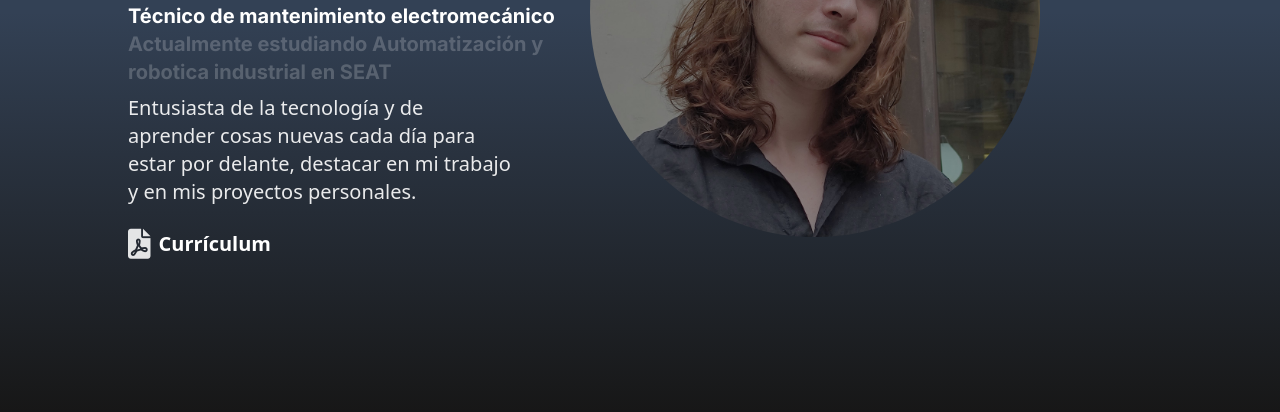
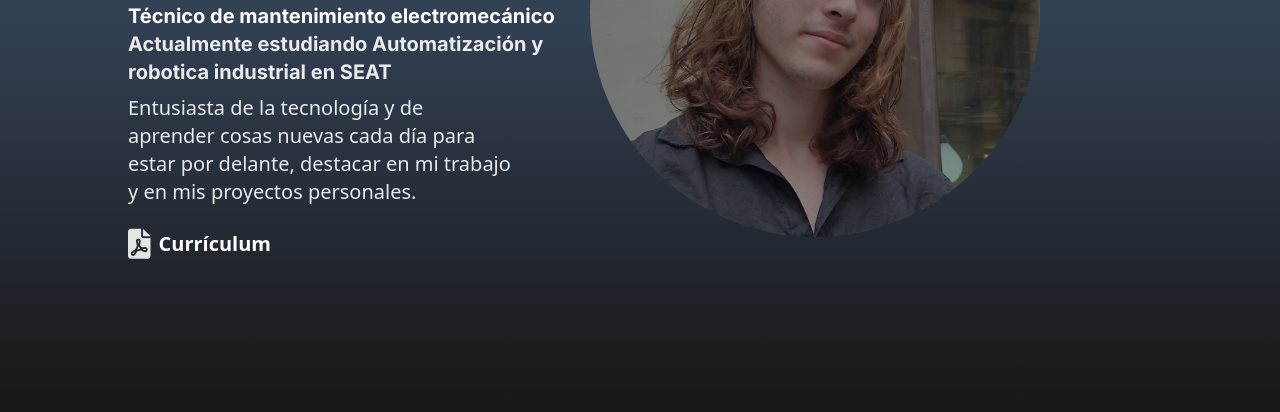
Before and after one commit to DiegoHijano/DiegoHijano, an Astro site: page / in a window 1280 px wide. Shown: the part 388-800 px from the top of the page. Built offline with nearby package versions, Linux system fonts and the light colour scheme; Astro itself is replaced by a stand-in of ours.

Commit message:
Update First-Page.astro

```diff
--- a/src/content.astro/First-Page.astro
+++ b/src/content.astro/First-Page.astro
@@ -7,7 +7,7 @@
         <div class="lg:flex-1 lg:ml-32 lg:mt-24 mt-10 ml-6 md:ml-2 text-white order-2 lg:order-1">
             <h1 class="text-4xl font-Inter font-bold md:text-6xl">Diego Hijano Valero</h1>
             <h2 class="text-xl mt-6 font-Inter font-bold">Técnico de mantenimiento electromecánico</h2>
-            <h2 class="text-xl font-Inter opacity-20 font-bold">Actualmente estudiando Automatización y robotica industrial en SEAT</h2>
+            <h2 class="text-xl font-Inter opacity-90 font-bold">Actualmente estudiando Automatización y robotica industrial en SEAT</h2>
             <p class="lg:w-96 w-80 mt-2 opacity-90 font-light text-xl">Entusiasta de la tecnología y de aprender cosas nuevas cada día para estar por delante, destacar en mi trabajo y en mis proyectos personales.</p>
             <a href="/CV.pdf" download="Curriculum Diego Hijano" class="flex items-center mt-5 space-x-2">
                 <i class="fa-sharp fa-solid fa-file-pdf text-3xl opacity-90" style="color: #fafafa;"></i>
```
